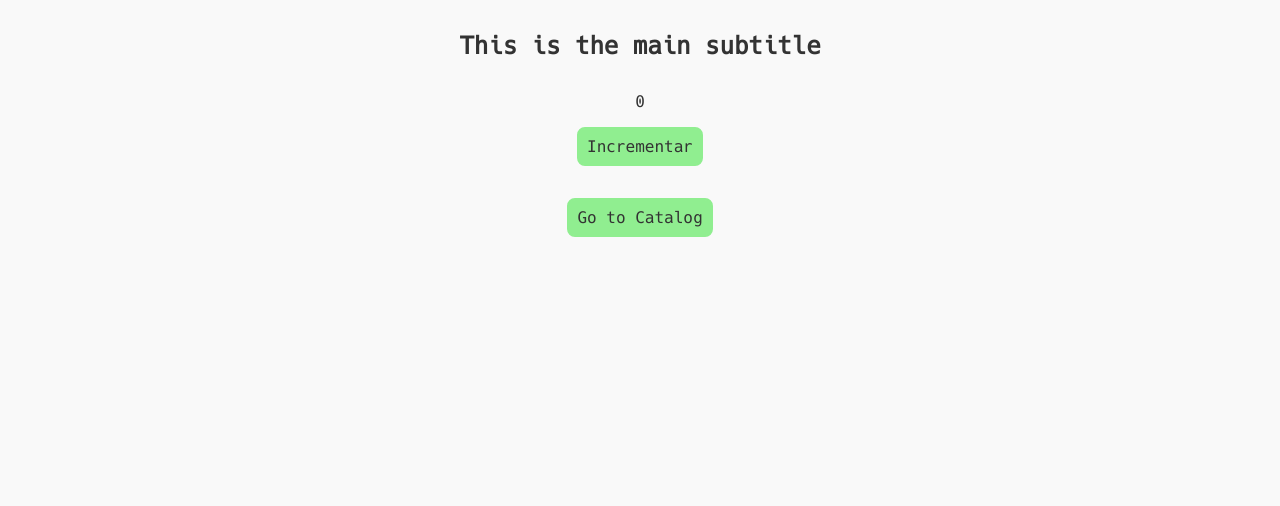
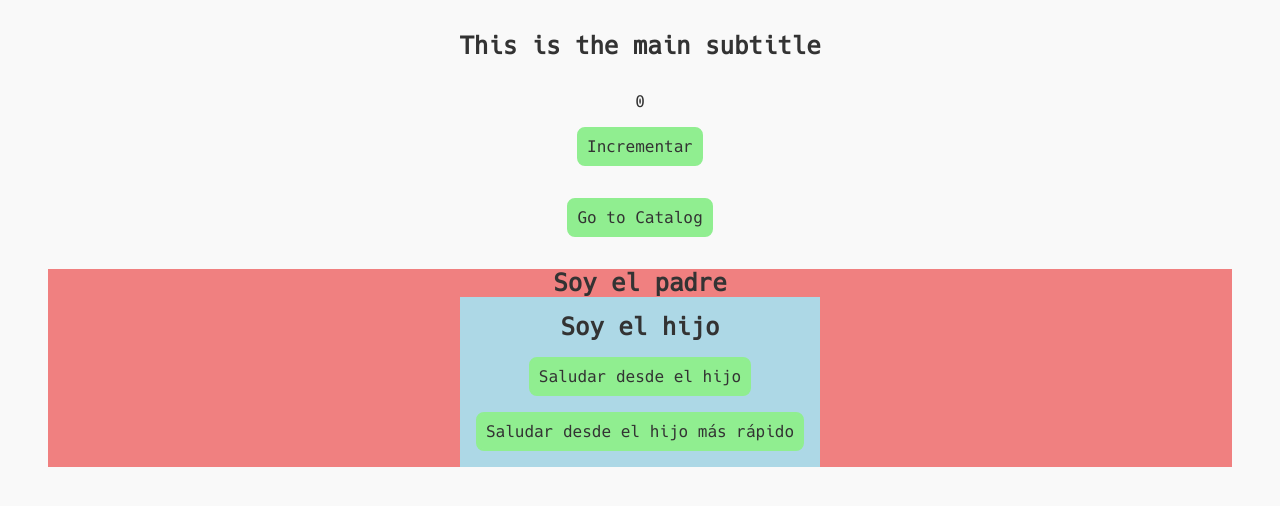
Before and after one commit to alvaro-moron/first-vue-proyect, a Vue app: page / in a window 1280 px wide. Shown: the top 506 px of the page. Built offline with nearby package versions, Linux system fonts and the light colour scheme; the HTML template or start-up script is replaced by a standard one.

Commit message:
exercise 8 completed

```diff
--- /dev/null
+++ b/src/components/ChildComponent.vue
@@ -0,0 +1,44 @@
+<script setup lang="ts">
+  const title = 'Soy el hijo'
+  const emit = defineEmits(['sayHi', 'sayHiFaster'])
+  function sayHi() {
+    emit('sayHi', { message: 'Hola desde el componente hijo' })
+  }
+</script>
+<template>
+  <section class="container-child">
+    <h2>{{ title }}</h2>
+    <button class="container-child__button" @click="sayHi">
+      Saludar desde el hijo
+    </button>
+    <button
+      class="container-child__button"
+      @click="$emit('sayHiFaster', 'Hola desde el hijo más rápido')"
+    >
+      Saludar desde el hijo más rápido
+    </button>
+  </section>
+</template>
+<style scoped lang="scss">
+  .container-child {
+    display: flex;
+    flex-direction: column;
+    align-items: center;
+    background-color: lightblue;
+    padding: 1em;
+    &__button {
+      width: fit-content;
+      height: fit-content;
+      margin: 1em auto 0;
+      background-color: lightgreen;
+      padding: 0.5em;
+      border-radius: 0.5em;
+      cursor: pointer;
+      transition: ease-in-out 0.2s;
+      border: 0.125rem solid lightgreen;
+    }
+    &__button:hover {
+      background-color: transparent;
+    }
+  }
+</style>
--- /dev/null
+++ b/src/components/ParentComponent.vue
@@ -0,0 +1,40 @@
+<script setup lang="ts">
+  import { ref } from 'vue'
+  import ChildComponent from '@/components/ChildComponent.vue'
+  const title = 'Soy el padre'
+  const msg = ref('')
+  const otherMsg = ref('')
+  type info = {
+    message: string
+  }
+
+  function receiveSayHi(dataReceive: info) {
+    msg.value = `Información recibida del hijo: ${dataReceive.message}`
+  }
+</script>
+<template>
+  <section class="container-parent">
+    <h2>{{ title }}</h2>
+    <ChildComponent
+      @say-hi="receiveSayHi"
+      @say-hi-faster="
+        (infoReceive: string) =>
+          (otherMsg = `Información recibida del hijo: ${infoReceive}`)
+      "
+    />
+    <p v-if="msg" class="container-parent__info">{{ msg }}</p>
+    <p v-if="otherMsg" class="container-parent__info">{{ otherMsg }}</p>
+  </section>
+</template>
+<style scoped lang="scss">
+  .container-parent {
+    margin: 2em 0;
+    background-color: lightcoral;
+    display: flex;
+    flex-direction: column;
+    align-items: center;
+    &__info {
+      margin: 2em auto;
+    }
+  }
+</style>
--- a/src/views/Home.vue
+++ b/src/views/Home.vue
@@ -1,23 +1,27 @@
 <script setup lang="ts">
   import TheTitle from '@/components/TheTitle.vue'
   import TheCounter from '@/components/TheCounter.vue'
+  import ParentComponent from '@/components/ParentComponent.vue'
   const title = 'This is the main subtitle'
 </script>
 
 <template>
-  <section class="container">
+  <section class="container-home">
     <TheTitle>{{ title }}</TheTitle>
     <TheCounter />
-    <RouterLink to="/Catalog" class="container__button">Go to Catalog</RouterLink>
+    <RouterLink to="/Catalog" class="container-home__button"
+      >Go to Catalog</RouterLink
+    >
+    <ParentComponent />
   </section>
 </template>
 
 <style scoped lang="scss">
-  .container {
+  .container-home {
     padding: 0 3em;
     &__button {
       width: fit-content;
-      margin: 0 auto;
+      margin: 2em auto;
       background-color: lightgreen;
       padding: 0.5em;
       border-radius: 0.5em;
```
